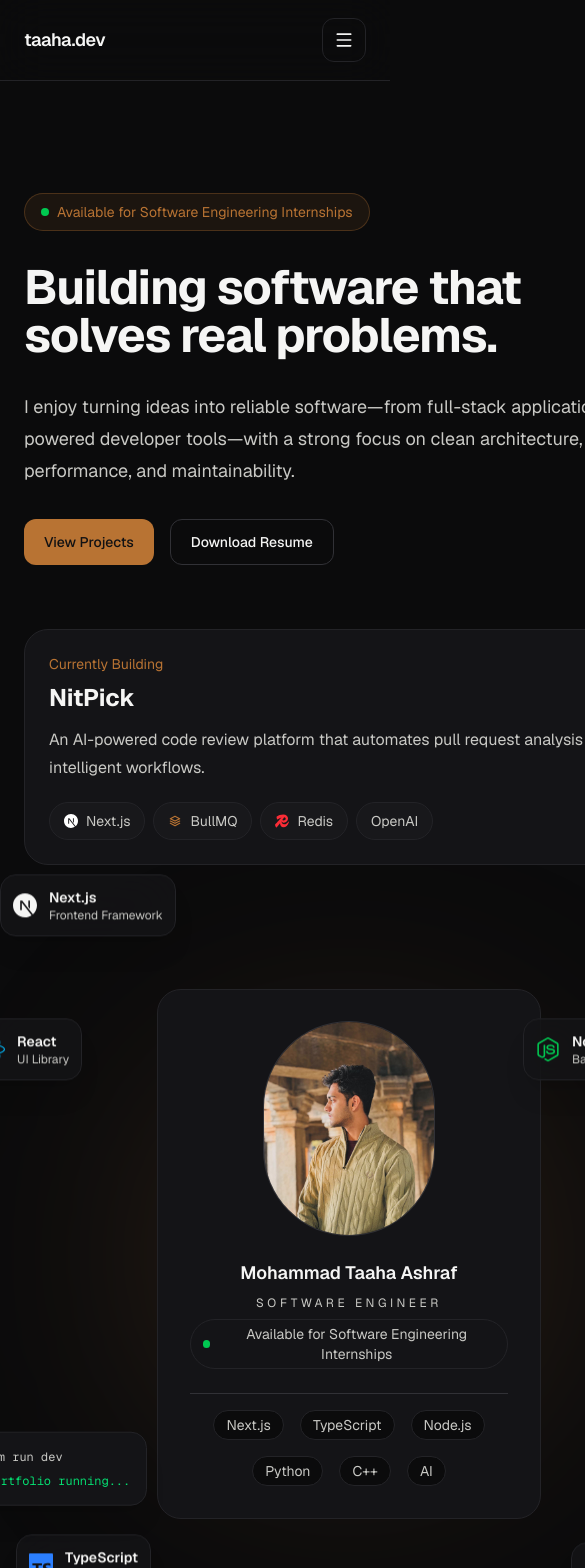
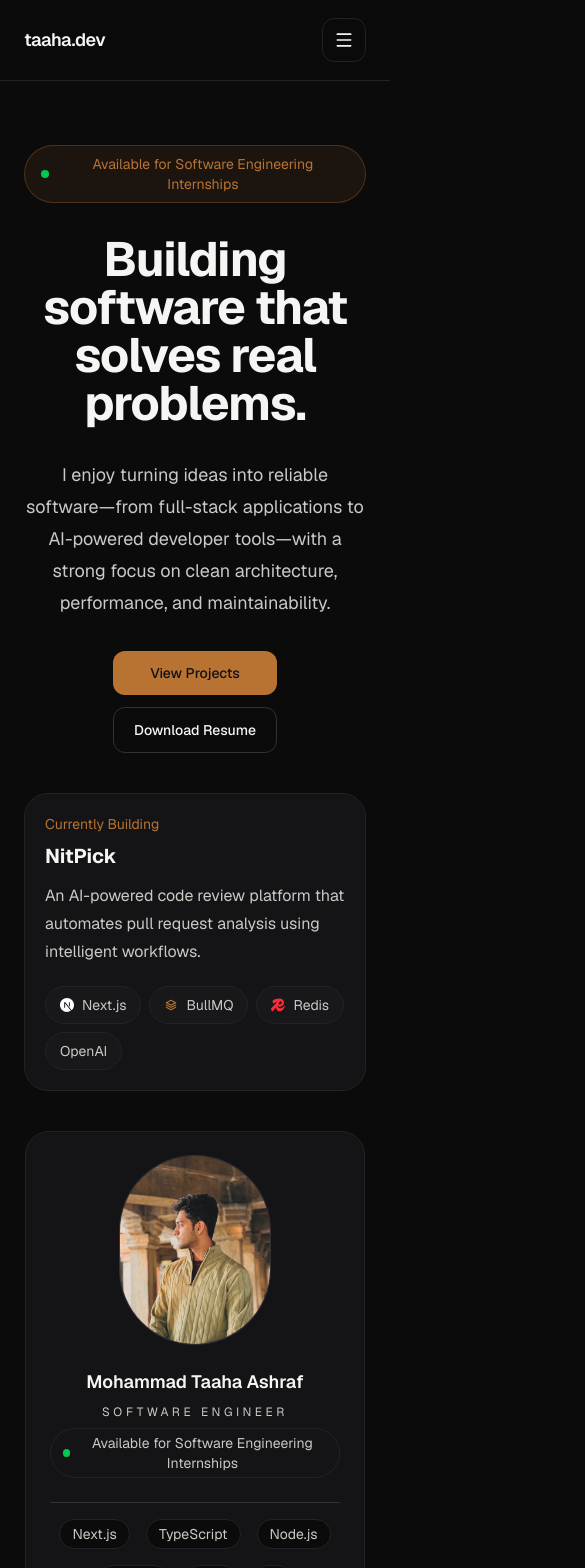
Before and after one commit to m-taaha/taaha-portfolio, a Next.js app: page / in a window 390 px wide. Shown: the top 1568 px of the page, 585 px wide, since content can reach past the window. Built offline with nearby package versions, Linux system fonts and the light colour scheme.

Commit message:
feat(hero): add dedicated mobile hero layout

```diff
--- a/app/components/sections/Hero/Hero.tsx
+++ b/app/components/sections/Hero/Hero.tsx
@@ -1,16 +1,16 @@
-import { Section } from "@/app/components/ui/Section";
-import { HeroContent } from "./HeroContent";
-import { HeroVisual } from "./HeroVisual";
-
-
+import { HeroDesktop } from "./HeroDesktop";
+import { HeroMobile } from "./HeroMobile";
 
 export function Hero() {
   return (
-    <Section>
-      <div className="grid lg:grid-cols-2 items-center gap-16">
-        <HeroContent />
-        <HeroVisual />
+    <>
+      <div className="hidden lg:block">
+        <HeroDesktop />
       </div>
-    </Section>
+
+      <div className="lg:hidden">
+        <HeroMobile />
+      </div>
+    </>
   );
 }
--- a/app/components/sections/Hero/HeroActions.tsx
+++ b/app/components/sections/Hero/HeroActions.tsx
@@ -3,15 +3,20 @@ import { Button } from '../../ui/Button'
 
 export function HeroActions() {
   return (
-    <div className='flex gap-4'>
-      <Button >
-        View Projects
-      </Button>
+    <div
+      className="
+    flex
+    w-full
+    max-w-sm
+    flex-col
+    gap-3
+    sm:max-w-none
+    sm:flex-row
+  "
+    >
+      <Button>View Projects</Button>
 
-      <Button variant="secondary">
-        Download Resume
-      </Button>
-
+      <Button variant="secondary">Download Resume</Button>
     </div>
-  )
+  );
 }
--- a/app/components/sections/Hero/HeroContent.tsx
+++ b/app/components/sections/Hero/HeroContent.tsx
@@ -42,25 +42,52 @@ export function HeroContent() {
       variants={containerVariants}
       initial="hidden"
       animate="visible"
-      className="flex flex-col gap-8"
+      className="
+    flex
+    flex-col
+    gap-8
+    text-center
+    lg:text-left
+    items-center
+    lg:items-start
+  "
     >
       <motion.div variants={itemVariants}>
         <HeroStatus />
       </motion.div>
 
       <motion.div variants={itemVariants}>
-        <Heading className="max-w-2xl">{person.heroHeadline}</Heading>
+        <Heading
+          className="
+    max-w-xl
+    text-5xl
+    leading-none
+    sm:text-6xl
+    lg:max-w-2xl
+  "
+        >
+          {person.heroHeadline}
+        </Heading>
       </motion.div>
 
       <motion.div variants={itemVariants}>
-        <Text className="max-w-2xl">{person.shortBio}</Text>
+        <Text
+          className="
+    max-w-md
+    text-center
+    lg:max-w-2xl
+    lg:text-left
+  "
+        >
+          {person.shortBio}
+        </Text>
       </motion.div>
 
       <motion.div variants={itemVariants}>
         <HeroActions />
       </motion.div>
 
-      <motion.div variants={itemVariants}>
+      <motion.div variants={itemVariants} className="hidden lg:block">
         <HeroOverview />
       </motion.div>
     </motion.div>
--- /dev/null
+++ b/app/components/sections/Hero/HeroDesktop.tsx
@@ -0,0 +1,22 @@
+import { Section } from "@/app/components/ui/Section";
+import { HeroContent } from "./HeroContent";
+import { HeroVisual } from "./HeroVisual";
+import { ProfileCard } from "./visual/ProfileCard";
+
+export function HeroDesktop() {
+  return (
+    <Section>
+      <div className="grid gap-14 lg:grid-cols-2 lg:items-center">
+        <HeroContent />
+
+        {/* Desktop */}
+        <HeroVisual />
+
+        {/* Mobile */}
+        <div className="flex justify-center lg:hidden">
+          <ProfileCard />
+        </div>
+      </div>
+    </Section>
+  );
+}
--- /dev/null
+++ b/app/components/sections/Hero/HeroMobile.tsx
@@ -0,0 +1,21 @@
+import { Section } from "@/app/components/ui/Section";
+
+import { HeroContent } from "./HeroContent";
+import { HeroOverview } from "./HeroOverview";
+import { ProfileCard } from "./visual/ProfileCard";
+
+export function HeroMobile() {
+  return (
+    <Section className="py-16">
+      <div className="space-y-10">
+        <HeroContent />
+
+        <HeroOverview />
+
+        <div className="flex justify-center">
+          <ProfileCard />
+        </div>
+      </div>
+    </Section>
+  );
+}
--- a/app/components/sections/Hero/HeroOverview.tsx
+++ b/app/components/sections/Hero/HeroOverview.tsx
@@ -10,14 +10,16 @@ export function HeroOverview() {
         border
         border-border-subtle
         bg-surface-primary
-        p-6
+       p-5 sm:p-6
       "
     >
       <div className="space-y-5">
         <div>
           <p className="text-sm text-brand-primary">{currentFocus.title}</p>
 
-          <h3 className="mt-2 text-2xl font-bold">{currentFocus.subtitle}</h3>
+          <h3 className="mt-2 text-xl sm:text-2xl font-bold">
+            {currentFocus.subtitle}
+          </h3>
 
           <p className="mt-3 leading-7 text-text-secondary">
             {currentFocus.description}
--- a/app/components/sections/Hero/HeroVisual.tsx
+++ b/app/components/sections/Hero/HeroVisual.tsx
@@ -13,7 +13,17 @@ import {
 
 export function HeroVisual() {
   return (
-    <div className="relative flex h-[650px] w-[650px] items-center justify-center">
+    <div
+      className="
+        relative
+        hidden
+        h-[650px]
+        w-[650px]
+        items-center
+        justify-center
+        lg:flex
+      "
+    >
       <Glow />
 
       <TechCard
--- a/app/components/sections/Hero/visual/ProfileCard.tsx
+++ b/app/components/sections/Hero/visual/ProfileCard.tsx
@@ -6,14 +6,32 @@ import { SkillChips } from "./SkillChips";
 
 export function ProfileCard() {
   return (
-    <div className="w-full max-w-sm rounded-3xl border border-border-subtle bg-surface-primary p-8 ">
+    <div
+      className="
+    w-full
+    max-w-[340px]
+    rounded-3xl
+    border
+    border-border-subtle
+    bg-surface-primary
+    p-6
+    sm:p-8
+  "
+    >
       <div className="flex flex-col items-center text-center gap-6 ">
         <Image
           src={person.avatar!}
           alt={person.name}
-          width={170}
-          height={170}
-          className="rounded-full object-cover ring ring-border-default"
+          width={150}
+          height={150}
+          className="
+rounded-full
+object-cover
+ring
+ring-border-default
+sm:w-[170px]
+sm:h-[170px]
+"
         />
 
         <div className="space-y-2">
```
